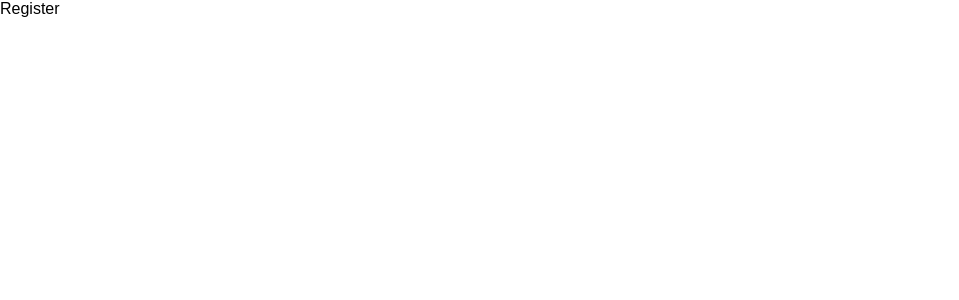
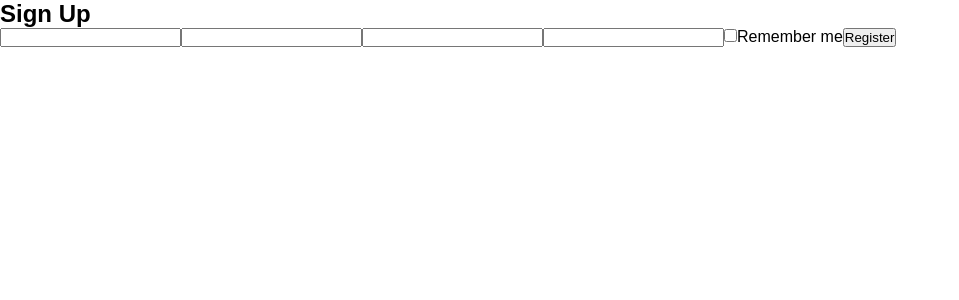
Before and after one commit to Rengkat/Location-tracker, a React (Vite) app: page /register in a window 1280 px wide. Shown: the top 300 px of the page, without its empty margins (0-959 px from the left). Built offline with nearby package versions, Linux system fonts and the light colour scheme.

Commit message:
Register

```diff
--- a/src/Pages/auth/Register.jsx
+++ b/src/Pages/auth/Register.jsx
@@ -1,5 +1,56 @@
+import React, { useState } from 'react';
+//import './Login.css'; // import CSS file for styling
+
 const Register = () => {
-  return <div>Register</div>;
+  const [firstName, setFirstName] = useState('');
+  const [lastName, setLastName] = useState('');
+  const [email, setEmail] = useState('');
+  const [password, setPassword] = useState('');
+  const [rememberMe, setRememberMe] = useState(false);
+
+  const handleRegister = () => {
+    // Implement your registration logic here
+    console.log('Registration details:', { firstName, lastName, email, password, rememberMe });
+  };
+
+  return (
+    <div className="register-container">
+      <h2>Sign Up</h2>
+      <input
+        type="text"
+        placeholder="First Name"
+        value={firstName}
+        onChange={(e) => setFirstName(e.target.value)}
+      />
+      <input
+        type="text"
+        placeholder="Last Name"
+        value={lastName}
+        onChange={(e) => setLastName(e.target.value)}
+      />
+      <input
+        type="email"
+        placeholder="Email"
+        value={email}
+        onChange={(e) => setEmail(e.target.value)}
+      />
+      <input
+        type="password"
+        placeholder="Password"
+        value={password}
+        onChange={(e) => setPassword(e.target.value)}
+      />
+      <label>
+        <input
+          type="checkbox"
+          checked={rememberMe}
+          onChange={(e) => setRememberMe(e.target.checked)}
+        />
+        Remember me
+      </label>
+      <button className="register-button" onClick={handleRegister}>Register</button>
+    </div>
+  );
 };
 
 export default Register;
--- /dev/null
+++ b/src/Pages/auth/RegisterCopy.jsx
@@ -0,0 +1,5 @@
+const Register = () => {
+  return <div>Register</div>;
+};
+
+export default Register;
```
Also changed, not shown: src/Pages/auth/Register.css (added), 1 other file (tests, documents, lock files or other folders).
